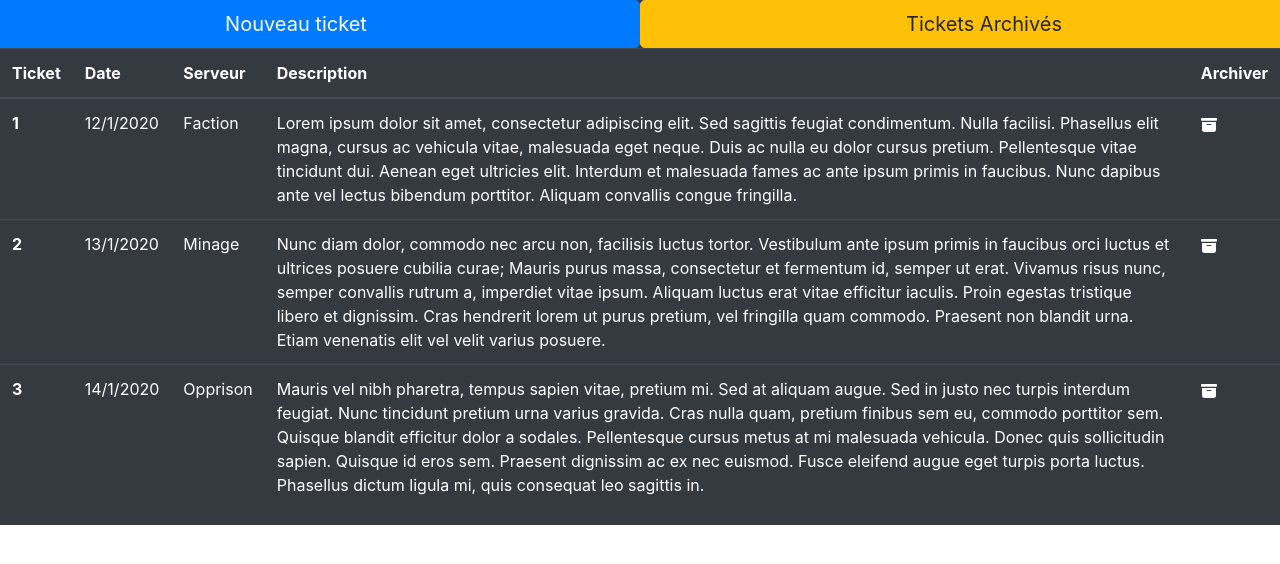
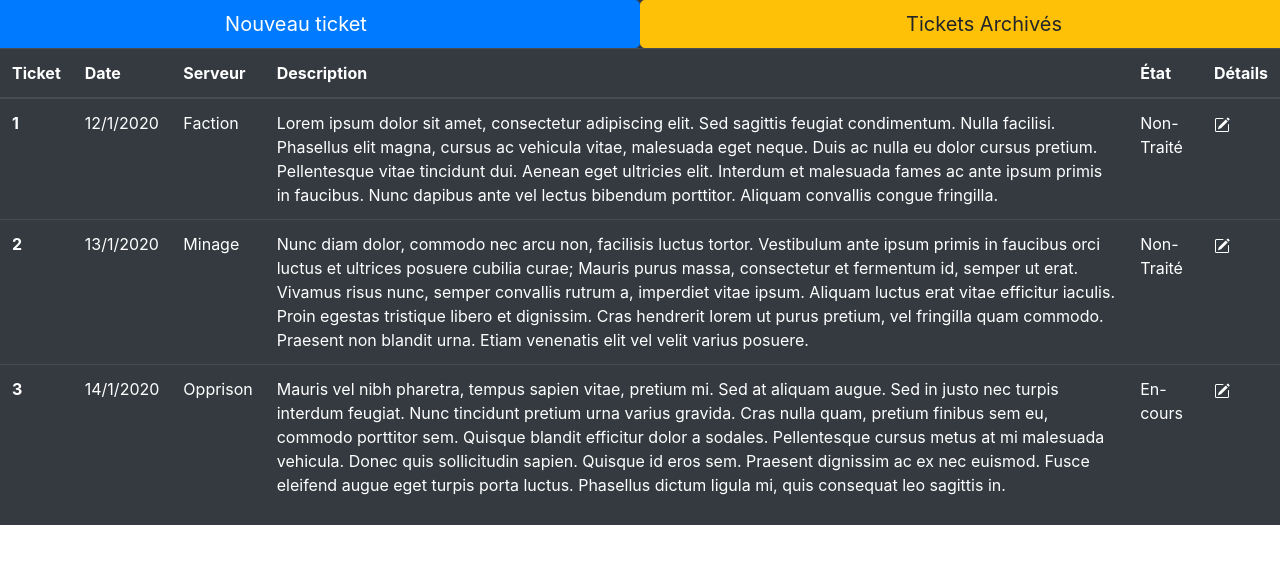
Before and after one commit to Nem-developing/Fix, a PHP site: page / in a window 1280 px wide; the page is wider, and only the part inside the window is pictured. Shown: the part 56-620 px from the top of that part. Run offline with PHP 8.4, Linux system fonts and the light colour scheme.

Commit message:
Changement de colonnes et d’Icônes.

```diff
--- a/index.php
+++ b/index.php
@@ -46,7 +46,6 @@ Projet réalisé par Nem-developing, tout droits réservés.
 
             <?php
             include './config/config.php';  // Import des informations de connexion à la base de données.
-
             // Établissement de la connexion au serveur mysql.
             $cnx = new PDO("mysql:host=$hotedeconnexion;dbname=$basededonnee", "$utilisateur", "$motdepasse");
 
@@ -62,7 +61,8 @@ Projet réalisé par Nem-developing, tout droits réservés.
                             <th scope="col">Date</th>
                             <th scope="col">Serveur</th>
                             <th scope="col">Description</th>
-                            <th scope="col">Archiver</th>
+                            <th scope="col">État</th>
+                            <th scope="col">Détails</th>
                         </tr>
                     </thead>
                     <tbody>
@@ -71,9 +71,11 @@ Projet réalisé par Nem-developing, tout droits réservés.
                             <td>12/1/2020</td>
                             <td>Faction</td>
                             <td>Lorem ipsum dolor sit amet, consectetur adipiscing elit. Sed sagittis feugiat condimentum. Nulla facilisi. Phasellus elit magna, cursus ac vehicula vitae, malesuada eget neque. Duis ac nulla eu dolor cursus pretium. Pellentesque vitae tincidunt dui. Aenean eget ultricies elit. Interdum et malesuada fames ac ante ipsum primis in faucibus. Nunc dapibus ante vel lectus bibendum porttitor. Aliquam convallis congue fringilla.</td>
+                            <td>Non-Traité</td>
                             <td>
-                                <svg width="1em" height="1em" viewBox="0 0 16 16" class="bi bi-archive-fill" fill="currentColor" xmlns="http://www.w3.org/2000/svg">
-                                <path fill-rule="evenodd" d="M12.643 15C13.979 15 15 13.845 15 12.5V5H1v7.5C1 13.845 2.021 15 3.357 15h9.286zM6 7a.5.5 0 0 0 0 1h4a.5.5 0 0 0 0-1H6zM.8 1a.8.8 0 0 0-.8.8V3a.8.8 0 0 0 .8.8h14.4A.8.8 0 0 0 16 3V1.8a.8.8 0 0 0-.8-.8H.8z"/>
+                                <svg width="1em" height="1em" viewBox="0 0 16 16" class="bi bi-pencil-square" fill="currentColor" xmlns="http://www.w3.org/2000/svg">
+                                <path d="M15.502 1.94a.5.5 0 0 1 0 .706L14.459 3.69l-2-2L13.502.646a.5.5 0 0 1 .707 0l1.293 1.293zm-1.75 2.456l-2-2L4.939 9.21a.5.5 0 0 0-.121.196l-.805 2.414a.25.25 0 0 0 .316.316l2.414-.805a.5.5 0 0 0 .196-.12l6.813-6.814z"/>
+                                <path fill-rule="evenodd" d="M1 13.5A1.5 1.5 0 0 0 2.5 15h11a1.5 1.5 0 0 0 1.5-1.5v-6a.5.5 0 0 0-1 0v6a.5.5 0 0 1-.5.5h-11a.5.5 0 0 1-.5-.5v-11a.5.5 0 0 1 .5-.5H9a.5.5 0 0 0 0-1H2.5A1.5 1.5 0 0 0 1 2.5v11z"/>
                                 </svg>
                             </td>
                         </tr>
@@ -82,9 +84,11 @@ Projet réalisé par Nem-developing, tout droits réservés.
                             <td>13/1/2020</td>
                             <td>Minage</td>
                             <td>Nunc diam dolor, commodo nec arcu non, facilisis luctus tortor. Vestibulum ante ipsum primis in faucibus orci luctus et ultrices posuere cubilia curae; Mauris purus massa, consectetur et fermentum id, semper ut erat. Vivamus risus nunc, semper convallis rutrum a, imperdiet vitae ipsum. Aliquam luctus erat vitae efficitur iaculis. Proin egestas tristique libero et dignissim. Cras hendrerit lorem ut purus pretium, vel fringilla quam commodo. Praesent non blandit urna. Etiam venenatis elit vel velit varius posuere.</td>
+                            <td>Non-Traité</td>
                             <td>
-                                <svg width="1em" height="1em" viewBox="0 0 16 16" class="bi bi-archive-fill" fill="currentColor" xmlns="http://www.w3.org/2000/svg">
-                                <path fill-rule="evenodd" d="M12.643 15C13.979 15 15 13.845 15 12.5V5H1v7.5C1 13.845 2.021 15 3.357 15h9.286zM6 7a.5.5 0 0 0 0 1h4a.5.5 0 0 0 0-1H6zM.8 1a.8.8 0 0 0-.8.8V3a.8.8 0 0 0 .8.8h14.4A.8.8 0 0 0 16 3V1.8a.8.8 0 0 0-.8-.8H.8z"/>
+                                <svg width="1em" height="1em" viewBox="0 0 16 16" class="bi bi-pencil-square" fill="currentColor" xmlns="http://www.w3.org/2000/svg">
+                                <path d="M15.502 1.94a.5.5 0 0 1 0 .706L14.459 3.69l-2-2L13.502.646a.5.5 0 0 1 .707 0l1.293 1.293zm-1.75 2.456l-2-2L4.939 9.21a.5.5 0 0 0-.121.196l-.805 2.414a.25.25 0 0 0 .316.316l2.414-.805a.5.5 0 0 0 .196-.12l6.813-6.814z"/>
+                                <path fill-rule="evenodd" d="M1 13.5A1.5 1.5 0 0 0 2.5 15h11a1.5 1.5 0 0 0 1.5-1.5v-6a.5.5 0 0 0-1 0v6a.5.5 0 0 1-.5.5h-11a.5.5 0 0 1-.5-.5v-11a.5.5 0 0 1 .5-.5H9a.5.5 0 0 0 0-1H2.5A1.5 1.5 0 0 0 1 2.5v11z"/>
                                 </svg>
                             </td>
                         </tr>
@@ -93,9 +97,11 @@ Projet réalisé par Nem-developing, tout droits réservés.
                             <td>14/1/2020</td>
                             <td>Opprison</td>
                             <td>Mauris vel nibh pharetra, tempus sapien vitae, pretium mi. Sed at aliquam augue. Sed in justo nec turpis interdum feugiat. Nunc tincidunt pretium urna varius gravida. Cras nulla quam, pretium finibus sem eu, commodo porttitor sem. Quisque blandit efficitur dolor a sodales. Pellentesque cursus metus at mi malesuada vehicula. Donec quis sollicitudin sapien. Quisque id eros sem. Praesent dignissim ac ex nec euismod. Fusce eleifend augue eget turpis porta luctus. Phasellus dictum ligula mi, quis consequat leo sagittis in.</td>
+                            <td>En-cours</td>
                             <td>
-                                <svg width="1em" height="1em" viewBox="0 0 16 16" class="bi bi-archive-fill" fill="currentColor" xmlns="http://www.w3.org/2000/svg">
-                                <path fill-rule="evenodd" d="M12.643 15C13.979 15 15 13.845 15 12.5V5H1v7.5C1 13.845 2.021 15 3.357 15h9.286zM6 7a.5.5 0 0 0 0 1h4a.5.5 0 0 0 0-1H6zM.8 1a.8.8 0 0 0-.8.8V3a.8.8 0 0 0 .8.8h14.4A.8.8 0 0 0 16 3V1.8a.8.8 0 0 0-.8-.8H.8z"/>
+                                <svg width="1em" height="1em" viewBox="0 0 16 16" class="bi bi-pencil-square" fill="currentColor" xmlns="http://www.w3.org/2000/svg">
+                                <path d="M15.502 1.94a.5.5 0 0 1 0 .706L14.459 3.69l-2-2L13.502.646a.5.5 0 0 1 .707 0l1.293 1.293zm-1.75 2.456l-2-2L4.939 9.21a.5.5 0 0 0-.121.196l-.805 2.414a.25.25 0 0 0 .316.316l2.414-.805a.5.5 0 0 0 .196-.12l6.813-6.814z"/>
+                                <path fill-rule="evenodd" d="M1 13.5A1.5 1.5 0 0 0 2.5 15h11a1.5 1.5 0 0 0 1.5-1.5v-6a.5.5 0 0 0-1 0v6a.5.5 0 0 1-.5.5h-11a.5.5 0 0 1-.5-.5v-11a.5.5 0 0 1 .5-.5H9a.5.5 0 0 0 0-1H2.5A1.5 1.5 0 0 0 1 2.5v11z"/>
                                 </svg>
                             </td>
                         </tr>
```
